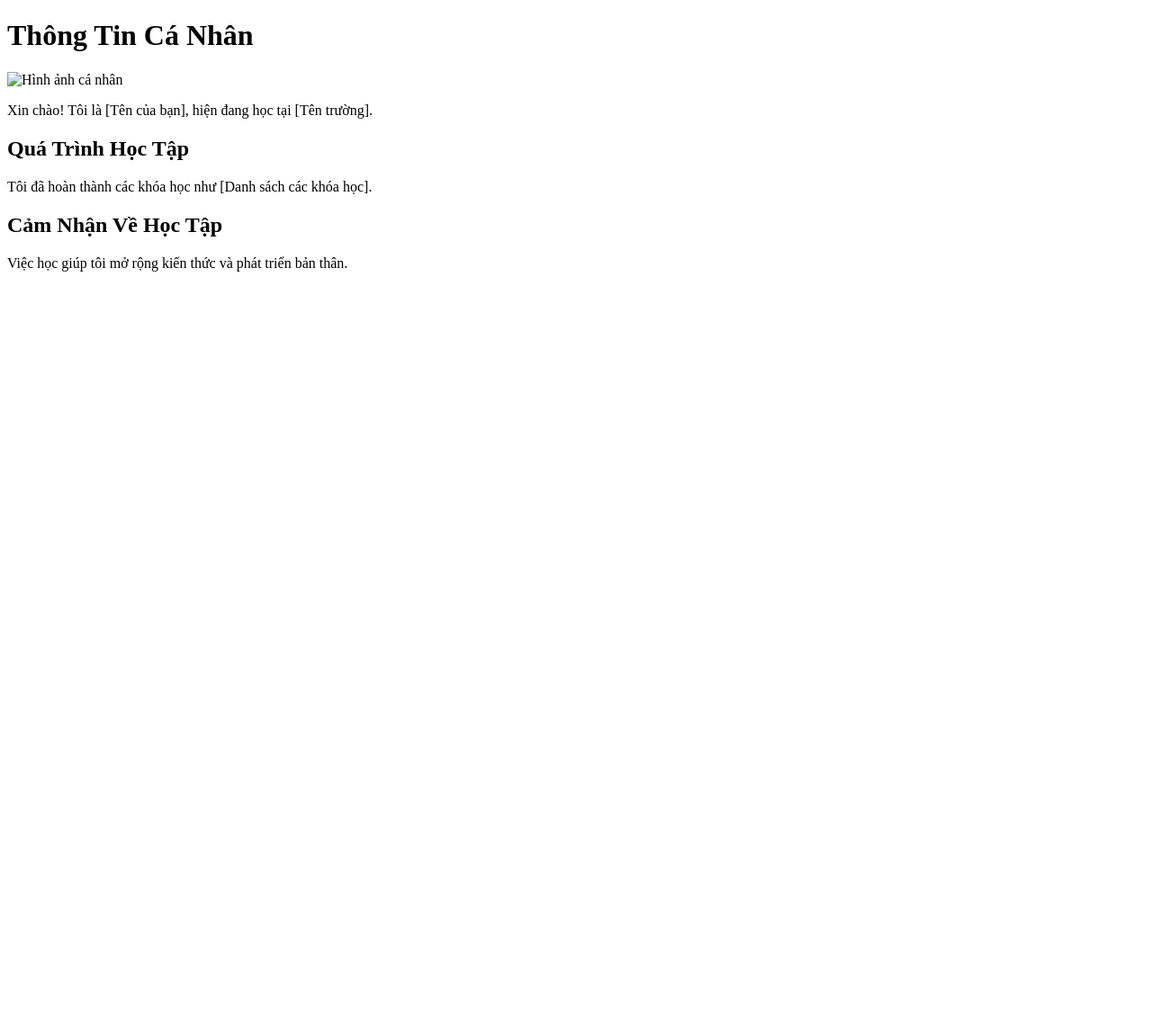
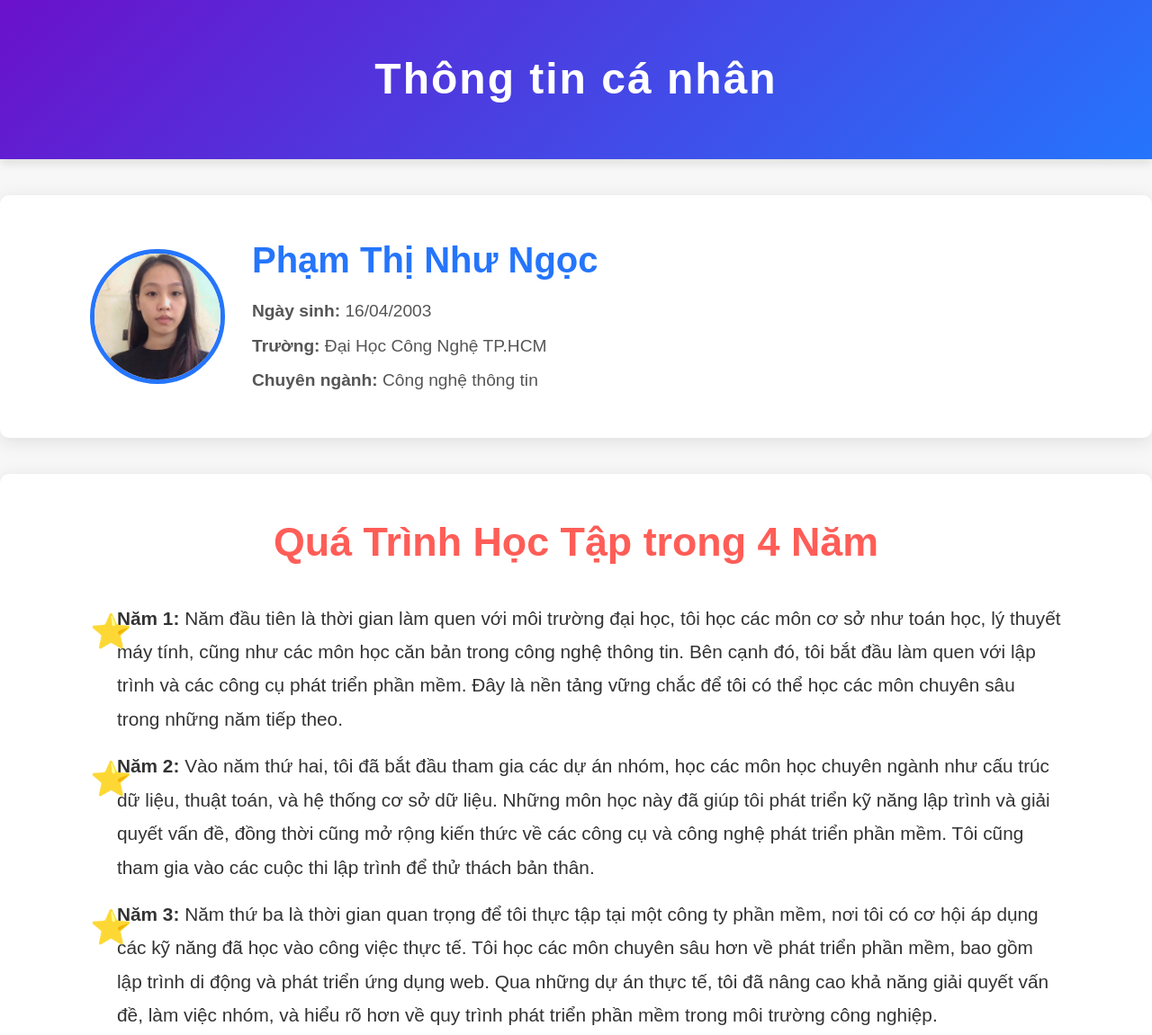
Before and after one commit to Tri7013/Nhom_8.github.io, a plain HTML site: page index.html in a window 1280 px wide. Shown: the top 1151 px of the page at 90% size. Before the commit the page ends 800 px from the top, so only its background shows below. Drawn offline with Linux system fonts and the light colour scheme.

```diff
--- a/index.html
+++ b/index.html
@@ -8,17 +8,42 @@
 </head>
 <body>
     <header>
-        <h1>Thông Tin Cá Nhân</h1>
-        <img src="" alt="Hình ảnh cá nhân">
-        <p>Xin chào! Tôi là [Tên của bạn], hiện đang học tại [Tên trường].</p>
+        <div class="container">
+            <h1>Thông tin cá nhân</h1>
+        </div>
     </header>
-    <section>
-        <h2>Quá Trình Học Tập</h2>
-        <p>Tôi đã hoàn thành các khóa học như [Danh sách các khóa học].</p>
+
+    <section class="profile">
+        <div class="container">
+            <div class="profile-info">
+                <img src="images/z6244559261072_8c9749aa9ce97cade886d2719fecacd1.jpg" alt="Ảnh cá nhân" class="profile-photo">
+                <div class="info">
+                    <h2>Phạm Thị Như Ngọc</h2>
+                    <p><strong>Ngày sinh:</strong> 16/04/2003</p>
+                    <p><strong>Trường:</strong> Đại Học Công Nghệ TP.HCM</p>
+                    <p><strong>Chuyên ngành:</strong> Công nghệ thông tin</p>
+                </div>
+            </div>
+        </div>
     </section>
-    <section>
-        <h2>Cảm Nhận Về Học Tập</h2>
-        <p>Việc học giúp tôi mở rộng kiến thức và phát triển bản thân.</p>
+
+    <section class="study">
+        <div class="container">
+            <h2>Quá Trình Học Tập trong 4 Năm</h2>
+            <ul>
+                <li><strong>Năm 1:</strong> Năm đầu tiên là thời gian làm quen với môi trường đại học, tôi học các môn cơ sở như toán học, lý thuyết máy tính, cũng như các môn học căn bản trong công nghệ thông tin. Bên cạnh đó, tôi bắt đầu làm quen với lập trình và các công cụ phát triển phần mềm. Đây là nền tảng vững chắc để tôi có thể học các môn chuyên sâu trong những năm tiếp theo.</li>
+                <li><strong>Năm 2:</strong> Vào năm thứ hai, tôi đã bắt đầu tham gia các dự án nhóm, học các môn học chuyên ngành như cấu trúc dữ liệu, thuật toán, và hệ thống cơ sở dữ liệu. Những môn học này đã giúp tôi phát triển kỹ năng lập trình và giải quyết vấn đề, đồng thời cũng mở rộng kiến thức về các công cụ và công nghệ phát triển phần mềm. Tôi cũng tham gia vào các cuộc thi lập trình để thử thách bản thân.</li>
+                <li><strong>Năm 3:</strong> Năm thứ ba là thời gian quan trọng để tôi thực tập tại một công ty phần mềm, nơi tôi có cơ hội áp dụng các kỹ năng đã học vào công việc thực tế. Tôi học các môn chuyên sâu hơn về phát triển phần mềm, bao gồm lập trình di động và phát triển ứng dụng web. Qua những dự án thực tế, tôi đã nâng cao khả năng giải quyết vấn đề, làm việc nhóm, và hiểu rõ hơn về quy trình phát triển phần mềm trong môi trường công nghiệp.</li>
+                <li><strong>Năm 4:</strong> Năm cuối cùng là thời gian để tôi hoàn thành khóa luận tốt nghiệp và chuẩn bị cho công việc sau khi tốt nghiệp. Tôi tham gia các khóa học chuyên đề về công nghệ mới như trí tuệ nhân tạo và học máy, đồng thời hoàn thiện các kỹ năng mềm như giao tiếp và làm việc nhóm. Năm thứ tư cũng là thời điểm tôi chuẩn bị hồ sơ xin việc, tham gia phỏng vấn, và bắt đầu định hướng sự nghiệp trong lĩnh vực công nghệ thông tin.</li>
+            </ul>
+        </div>
     </section>
+
+
+    <footer>
+        <div class="container">
+            <p>&copy; Phạm Thị Như Ngoc. Tất cả các quyền được bảo vệ.</p>
+        </div>
+    </footer>
 </body>
-</html>
+</html>  hãy sửa giao diện đẹp và có nhiều màu sắc , bố cục hài hòa  và quá trình học tập dài 1 trang
--- a/styles.css
+++ b/styles.css
@@ -0,0 +1,119 @@
+* {
+    margin: 0;
+    padding: 0;
+    box-sizing: border-box;
+}
+
+body {
+    font-family: 'Arial', sans-serif;
+    background-color: #f7f7f7;
+    color: #333;
+    line-height: 1.6;
+    margin: 0;
+}
+
+header {
+    background: linear-gradient(135deg, #6a11cb, #2575fc);
+    color: white;
+    padding: 50px 0;
+    text-align: center;
+    box-shadow: 0 5px 10px rgba(0, 0, 0, 0.1);
+}
+
+header h1 {
+    font-size: 3em;
+    letter-spacing: 2px;
+    margin: 0;
+}
+
+.container {
+    width: 90%;
+    max-width: 1200px;
+    margin: 0 auto;
+}
+
+.profile {
+    display: flex;
+    justify-content: center;
+    align-items: center;
+    background-color: #fff;
+    padding: 40px;
+    margin-top: 40px;
+    border-radius: 10px;
+    box-shadow: 0 4px 20px rgba(0, 0, 0, 0.1);
+}
+
+.profile-info {
+    display: flex;
+    align-items: center;
+}
+
+.profile-photo {
+    width: 150px;
+    height: 150px;
+    border-radius: 50%;
+    margin-right: 30px;
+    object-fit: cover;
+    border: 5px solid #2575fc;
+}
+
+.info h2 {
+    font-size: 2.5em;
+    margin-bottom: 10px;
+    color: #2575fc;
+}
+
+.info p {
+    font-size: 1.2em;
+    margin: 8px 0;
+    color: #555;
+}
+
+.study {
+    background-color: #fff;
+    padding: 40px;
+    margin-top: 40px;
+    border-radius: 10px;
+    box-shadow: 0 4px 20px rgba(0, 0, 0, 0.1);
+}
+
+.study h2 {
+    text-align: center;
+    font-size: 2.8em;
+    color: #ff5d57;
+    margin-bottom: 30px;
+}
+
+.study ul {
+    list-style-type: none;
+    padding-left: 0;
+}
+
+.study li {
+    font-size: 1.3em;
+    line-height: 1.8;
+    margin: 15px 0;
+    padding-left: 30px;
+    position: relative;
+}
+
+.study li::before {
+    content: '⭐';
+    color: #ff5d57;
+    font-size: 1.8em;
+    position: absolute;
+    left: 0;
+    top: 0;
+}
+
+footer {
+    background-color: #333;
+    color: white;
+    text-align: center;
+    padding: 20px 0;
+    margin-top: 40px;
+}
+
+footer p {
+    font-size: 1.2em;
+}
```
Also changed, not shown: images/z6244559261072_8c9749aa9ce97cade886d2719fecacd1.jpg (added).
